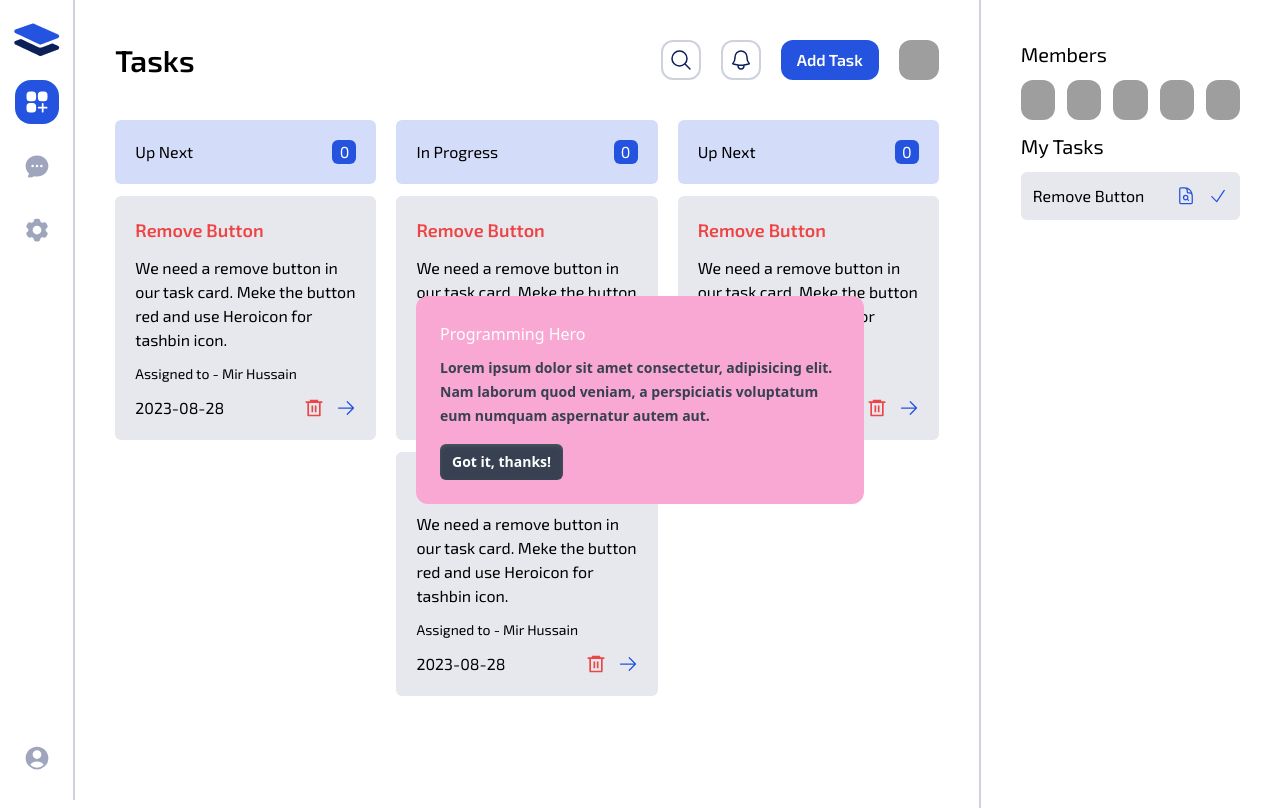
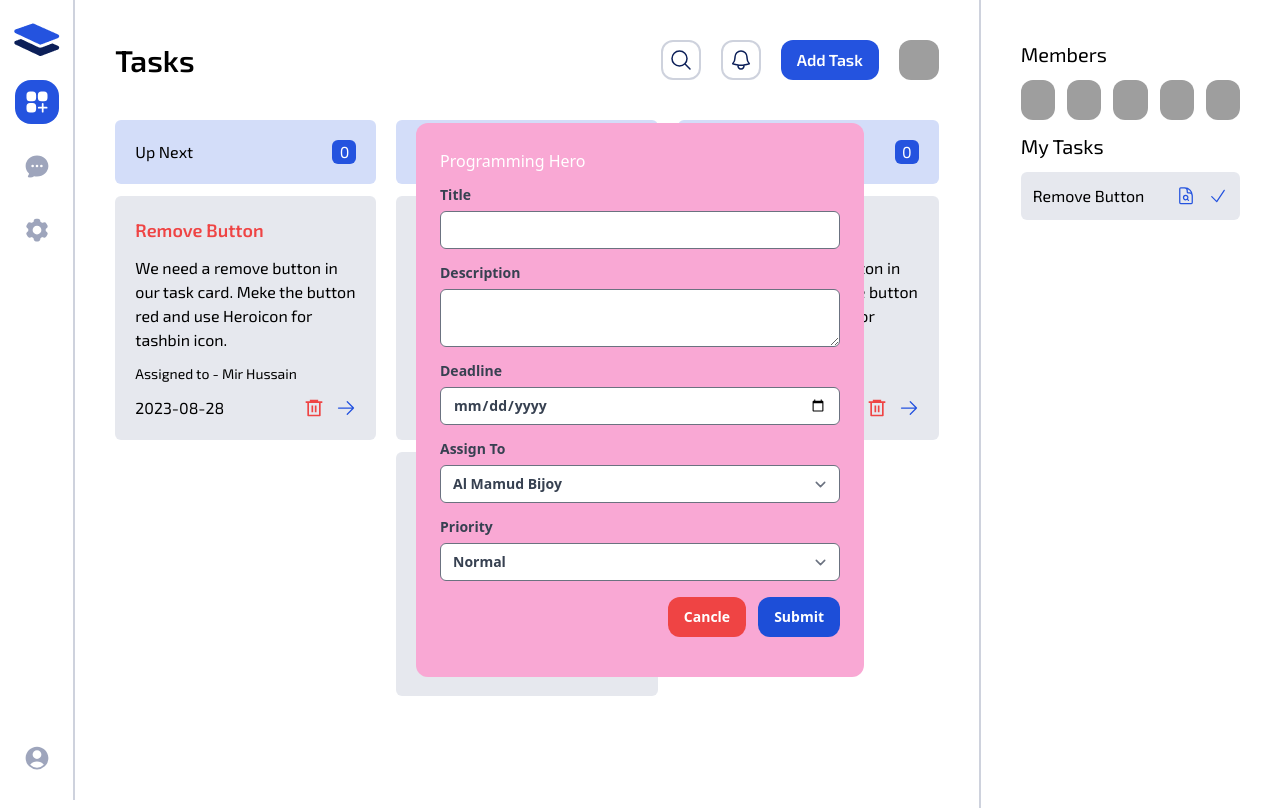
Before and after one commit to bijoymamud/taskMaster_redux, a React (Vite) app: page / in a window 1280 px wide. Both pictures are taken after a click on the button "Add Task". Shown: the top 808 px of the page. Built offline with nearby package versions, Linux system fonts and the light colour scheme; grey boxes are pictures that could not be loaded.

Commit message:
Add Task Form

```diff
--- a/package.json
+++ b/package.json
@@ -16,13 +16,13 @@
     "lucide": "^0.433.0",
     "react": "^18.2.0",
     "react-dom": "^18.2.0",
-    "react-hook-form": "^7.45.4",
+    "react-hook-form": "^7.53.0",
     "react-icons": "^5.3.0",
     "react-redux": "^8.1.2",
     "react-router-dom": "^6.15.0"
   },
   "devDependencies": {
-    "@tailwindcss/forms": "^0.5.5",
+    "@tailwindcss/forms": "^0.5.9",
     "@types/react": "^18.2.15",
     "@types/react-dom": "^18.2.7",
     "@vitejs/plugin-react": "^4.0.3",
--- /dev/null
+++ b/src/components/tasks/AddTaskModal.jsx
@@ -0,0 +1,88 @@
+import { useForm } from 'react-hook-form'
+import Modal from '../ui/Modal'
+import { Select } from '@headlessui/react'
+
+function AddTaskModal({ isOpen, setIsOpen }) {
+
+  const {
+    register,
+    handleSubmit,
+    formState: { errors }, reset
+  } = useForm()
+
+
+  const onSubmit = (data) => {
+    console.log(data)
+    reset()
+   }
+
+  return (
+    <>
+
+      <Modal
+              isOpen={isOpen}
+              setIsOpen={setIsOpen}
+              title="Programming Hero"
+            >
+       <form onSubmit={handleSubmit(onSubmit)}>
+
+        <div className='flex flex-col gap-1'>
+          <label htmlFor="title">Title</label>
+                <input
+                   type='text'
+                   className='rounded-md  text-sm'
+                    {...register("name", { required: true })} />
+                    {errors.name && <span className='text-red-500 font-normal'>This field is required</span>}
+          </div>
+
+          {/* description */}
+          <div className='flex flex-col gap-1 mt-3'>
+          <label htmlFor="title">Description</label>
+                <textarea
+                   type='text'
+                   className='rounded-md  text-sm'
+                    {...register("name", { required: true })} />
+                    {errors.name && <span className='text-red-500 font-normal'>This field is required</span>}
+          </div>
+
+          <div className='flex flex-col gap-1 mt-3'>
+          <label htmlFor="title">Deadline</label>
+                <input
+                   type='date'
+                   className='rounded-md  text-sm'
+                    {...register("name", { required: true })} />
+                    {errors.name && <span className='text-red-500 font-normal'>This field is required</span>}
+          </div>
+
+          <div className='flex flex-col gap-1 mt-3'>
+          <label htmlFor="title">Assign To</label>
+          <Select name="status" aria-label="Project status" className="rounded-md  text-sm">
+              <option value="active">Al Mamud Bijoy</option>
+              <option value="paused">Mir Hossain</option>
+              <option value="delayed">Jhankar Mahbub</option>
+              <option value="canceled">Shakeebul Islam</option>
+          </Select>
+          </div>
+
+          <div className='flex flex-col gap-1 mt-3'>
+          <label htmlFor="title">Priority</label>
+          <Select name="status" aria-label="Project status" className="rounded-md text-sm">
+              <option value="active">Normal</option>
+              <option value="paused">High</option>
+              <option value="delayed">Argent</option>
+          </Select>
+                </div>
+
+          <div className='flex items-center justify-end gap-3'>
+            <button type='Cancle' className='btn bg-red-500 text-white mt-4 '>Cancle</button>
+            <button type='sumbit' className='btn bg-blue-700 text-white mt-4  '>Submit</button>
+
+          </div>
+      </form>
+            </Modal>
+
+    </>
+  )
+}
+
+export default AddTaskModal;
--- a/src/components/ui/Modal.jsx
+++ b/src/components/ui/Modal.jsx
@@ -27,12 +27,12 @@ export default function Modal({isOpen, setIsOpen, title, children}) {
                 {children}
               </p>
               <div className="mt-4">
-                <Button
+                {/* <Button
                   className="inline-flex items-center gap-2 rounded-md bg-gray-700 py-1.5 px-3 text-sm/6 font-semibold text-white shadow-inner shadow-white/10 focus:outline-none data-[hover]:bg-gray-600 data-[focus]:outline-1 data-[focus]:outline-white data-[open]:bg-gray-700"
                   onClick={close}
                 >
                   Got it, thanks!
-                </Button>
+                </Button> */}
               </div>
             </DialogPanel>
           </div>
--- a/src/pages/Tasks.jsx
+++ b/src/pages/Tasks.jsx
@@ -1,13 +1,11 @@
-import { BellIcon, MagnifyingGlassIcon } from '@heroicons/react/24/outline';
-import MyTasks from '../components/tasks/MyTasks';
-import TaskCard from '../components/tasks/TaskCard';
-import Modal from '../components/ui/Modal';
-import { useState } from 'react';
+import { BellIcon, MagnifyingGlassIcon } from "@heroicons/react/24/outline";
+import MyTasks from "../components/tasks/MyTasks";
+import TaskCard from "../components/tasks/TaskCard";
+import { useState } from "react";
+import AddTaskModal from "../components/tasks/AddTaskModal";
 
 const Tasks = () => {
-
-
-const [isOpen , setIsOpen] = useState(false);
+  const [isOpen, setIsOpen] = useState(false);
 
   return (
     <div className="h-screen grid grid-cols-12">
@@ -25,16 +23,13 @@ const [isOpen , setIsOpen] = useState(false);
             </button>
 
             <button
-            onClick={()=>setIsOpen(!isOpen)}
-            className='btn btn-primary'>Add Task</button>
+              onClick={() => setIsOpen(!isOpen)}
+              className="btn btn-primary"
+            >
+              Add Task
+            </button>
 
-        <Modal
-          isOpen={isOpen}
-          setIsOpen={setIsOpen}
-          title = "Programming Hero">
-
-            <p>Lorem ipsum dolor sit amet consectetur, adipisicing elit. Nam laborum quod veniam, a perspiciatis voluptatum eum numquam aspernatur autem aut.</p>
-         </Modal>
+            <AddTaskModal isOpen={isOpen} setIsOpen={setIsOpen}/>
 
             <div className="h-10 w-10 rounded-xl overflow-hidden">
               <img
```
Also changed, not shown: 2 other files (tests, documents, lock files or other folders).
